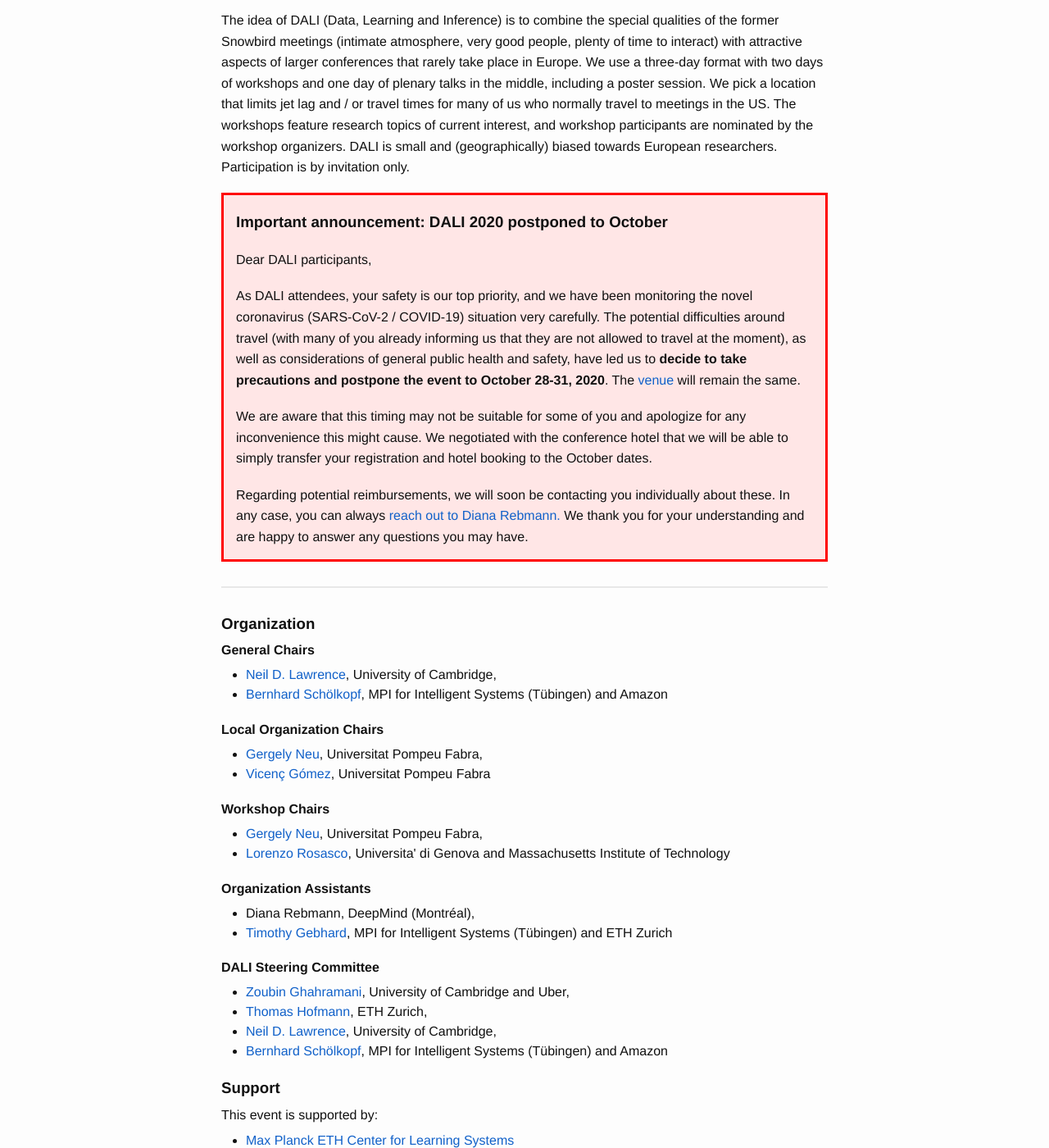
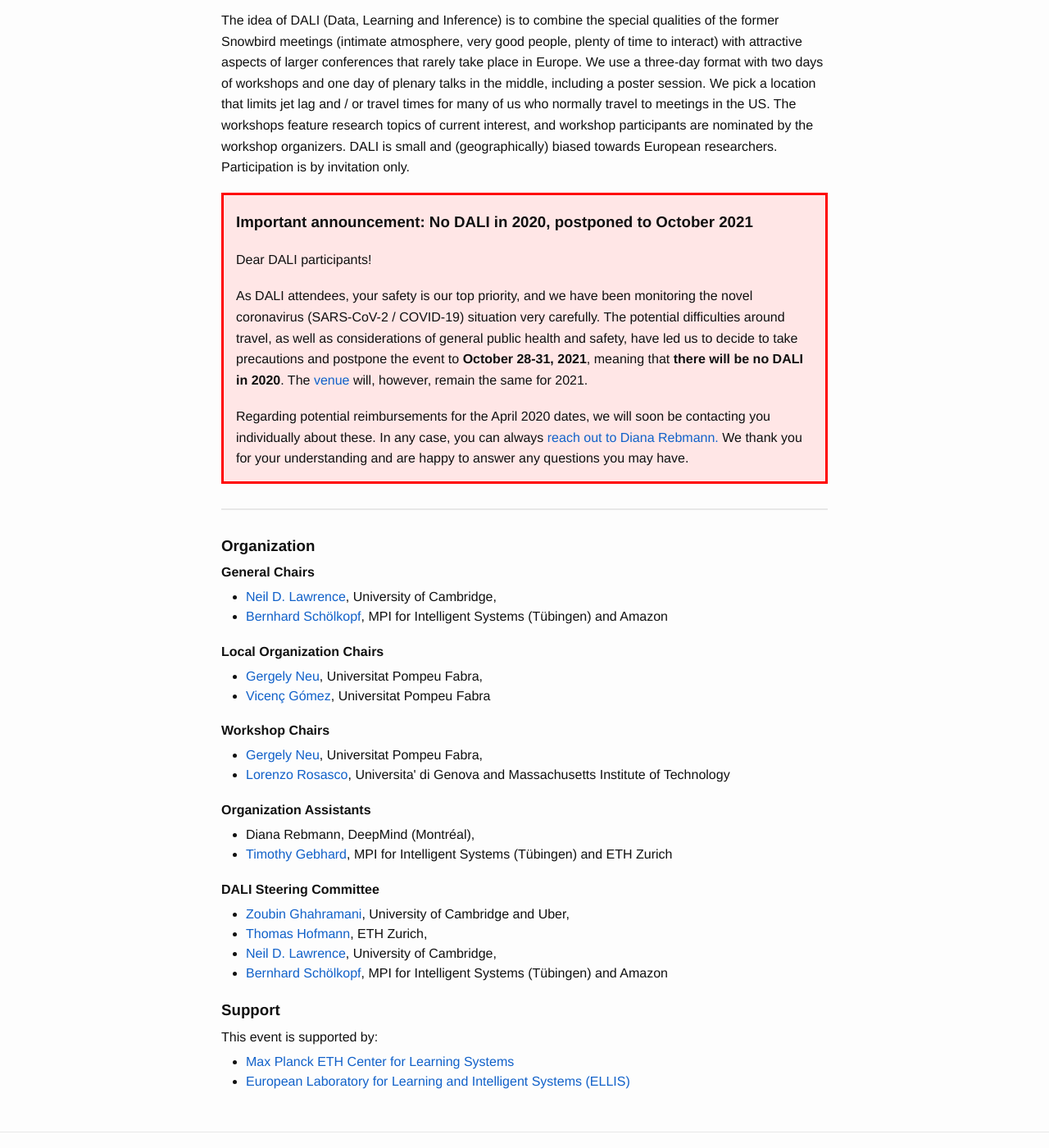
Before and after one commit to dalimeeting/dalimeeting.github.io, a Jekyll site: the page built from index.html, in a window 1280 px wide and 1400 px high, scrolled down 510 px. Shown: the whole window at 82% size. Built offline with Jekyll 4.4.1, drawn with Linux system fonts in a browser that asks for light colours; some web fonts are replaced; some of the changed text lies outside the part shown.

Commit message:
Update schedule to October 28-31, *2021*

```diff
--- a/_config.yml
+++ b/_config.yml
@@ -1,6 +1,6 @@
 
 # Global site settings
-title: DALI 2020
+title: DALI 2021
 subtitle: Data, Learning and Inference
 permalink: "/:categories/:title.html"
 baseurl: ""
@@ -32,7 +32,7 @@
   draft: false
   hide_tentative: true
 
-  name: DALI 2020 — Data, Learning and Inference
+  name: DALI 2021 — Data, Learning and Inference
   shortname: DALI
   venue: H10 Punta Negra Hotel
   venue_url: https://www.h10hotels.com/en/mallorca-hotels/h10-punta-negra
@@ -40,10 +40,10 @@
   year: 2020
   month: October
   dates:
-  - 2020-10-28
-  - 2020-10-29
-  - 2020-10-30
-  - 2020-10-31
+  - 2021-10-28
+  - 2021-10-29
+  - 2021-10-30
+  - 2021-10-31
 
   support:
   - name: Max Planck ETH Center for Learning Systems
--- a/index.html
+++ b/index.html
@@ -12,21 +12,17 @@
 Participation is by invitation only.</p>
 
 <div class="infobox-red">
-  <h3 style="margin-bottom: 1em;">Important announcement: DALI 2020 postponed to October</h4>
+  <h3 style="margin-bottom: 1em;">Important announcement: No DALI in 2020, postponed to October 2021</h4>
   <p>
-  Dear DALI participants,
+  Dear DALI participants!
   </p>
   <p>
   As DALI attendees, your safety is our top priority, and we have been monitoring the novel coronavirus (SARS-CoV-2 / COVID-19) situation very carefully.
-  The potential difficulties around travel (with many of you already informing us that they are not allowed to travel at the moment), as well as considerations of general public health and safety, have led us to <strong>decide to take precautions and postpone the event to October 28-31, 2020</strong>.
-  The <a href="{{ '/venue' | prepend: site.baseurl }}">venue</a> will remain the same.
-  </p>
-  <p>
-  We are aware that this timing may not be suitable for some of you and apologize for any inconvenience this might cause.
-  We negotiated with the conference hotel that we will be able to simply transfer your registration and hotel booking to the October dates.
+  The potential difficulties around travel, as well as considerations of general public health and safety, have led us to decide to take precautions and postpone the event to <strong>October 28-31, 2021</strong>, meaning that <strong>there will be no DALI in 2020</strong>.
+  The <a href="{{ '/venue' | prepend: site.baseurl }}">venue</a> will, however, remain the same for 2021.
   </p>
   <p style="margin-bottom: 0;">
-  Regarding potential reimbursements, we will soon be contacting you individually about these.
+  Regarding potential reimbursements for the April 2020 dates, we will soon be contacting you individually about these.
   In any case, you can always <a href="mailto:drebmann@google.com">reach out to Diana Rebmann.</a>
   We thank you for your understanding and are happy to answer any questions you may have.
   </p>
```
Also changed, not shown: _schedule/day-1.md (+1 -1 lines), _schedule/day-2.md (+1 -1 lines), _schedule/day-3.md (+1 -1 lines), _schedule/day-4.md (+1 -1 lines).
